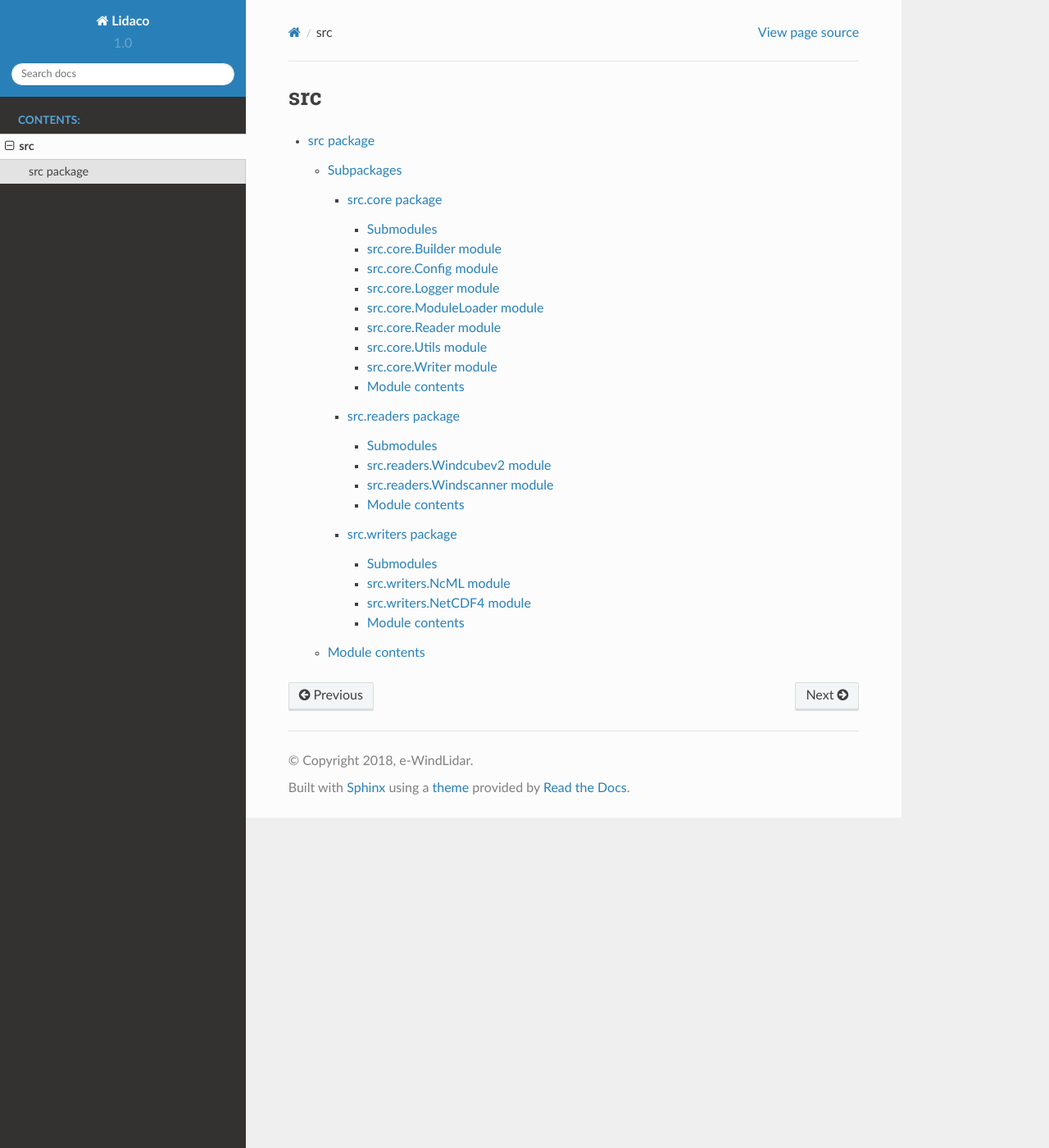
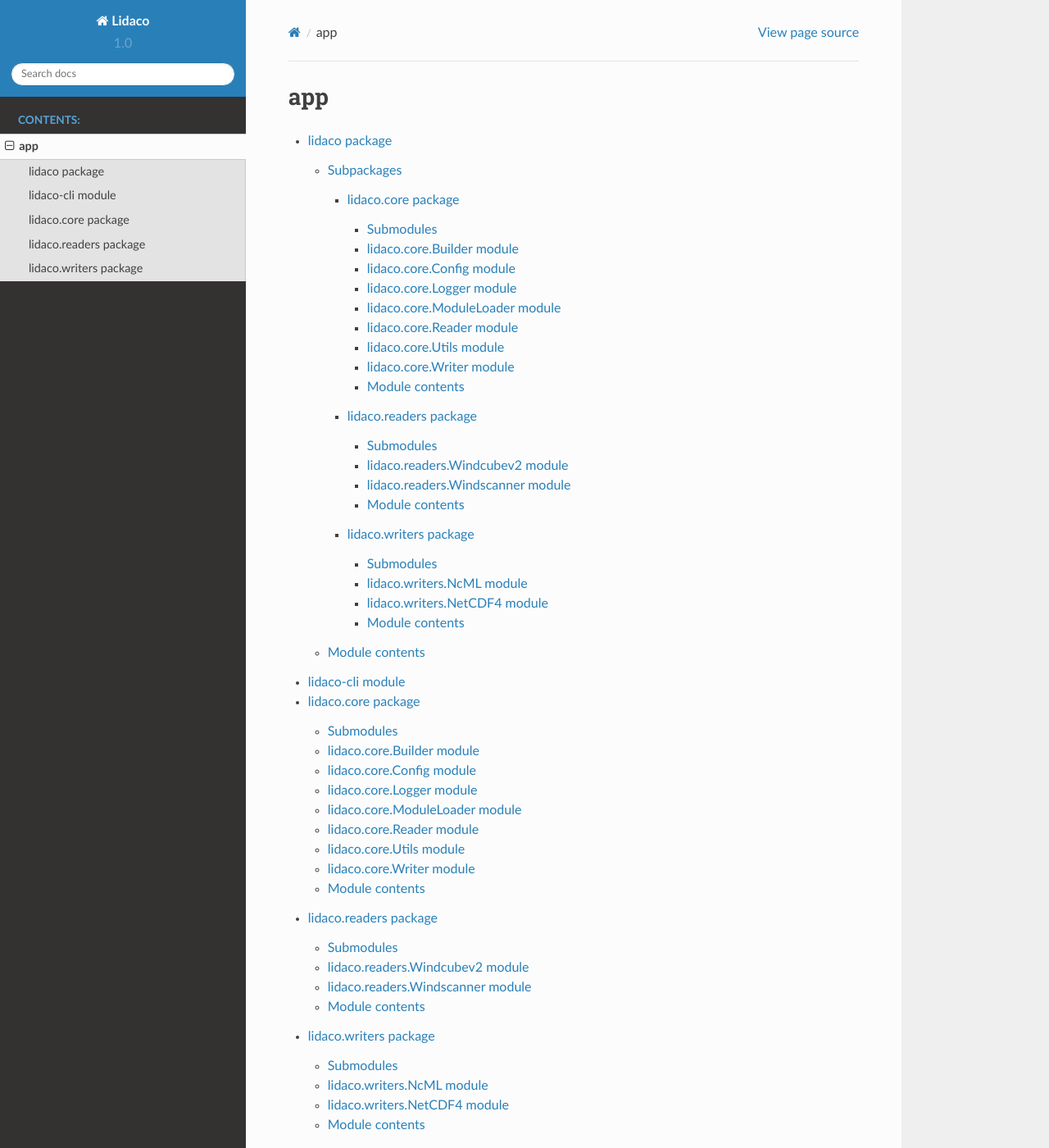
Before and after one commit to e-WindLidar/Lidaco, a Sphinx documentation site: the page built from docs/modules.rst, in a window 1280 px wide and 1400 px high. Shown: the whole window at 82% size. Built offline with Sphinx 7.4.7 and the Read the Docs theme 2.0.0, drawn with Linux system fonts in a browser that asks for light colours; formulas are drawn with MathJax 3.

Commit message:
Updated documentation

```diff
--- /dev/null
+++ b/docs/lidaco-cli.rst
@@ -0,0 +1,7 @@
+lidaco\-cli module
+==================
+
+.. automodule:: lidaco-cli
+    :members:
+    :undoc-members:
+    :show-inheritance:
--- /dev/null
+++ b/docs/lidaco.core.rst
@@ -0,0 +1,70 @@
+lidaco\.core package
+====================
+
+Submodules
+----------
+
+lidaco\.core\.Builder module
+----------------------------
+
+.. automodule:: lidaco.core.Builder
+    :members:
+    :undoc-members:
+    :show-inheritance:
+
+lidaco\.core\.Config module
+---------------------------
+
+.. automodule:: lidaco.core.Config
+    :members:
+    :undoc-members:
+    :show-inheritance:
+
+lidaco\.core\.Logger module
+---------------------------
+
+.. automodule:: lidaco.core.Logger
+    :members:
+    :undoc-members:
+    :show-inheritance:
+
+lidaco\.core\.ModuleLoader module
+---------------------------------
+
+.. automodule:: lidaco.core.ModuleLoader
+    :members:
+    :undoc-members:
+    :show-inheritance:
+
+lidaco\.core\.Reader module
+---------------------------
+
+.. automodule:: lidaco.core.Reader
+    :members:
+    :undoc-members:
+    :show-inheritance:
+
+lidaco\.core\.Utils module
+--------------------------
+
+.. automodule:: lidaco.core.Utils
+    :members:
+    :undoc-members:
+    :show-inheritance:
+
+lidaco\.core\.Writer module
+---------------------------
+
+.. automodule:: lidaco.core.Writer
+    :members:
+    :undoc-members:
+    :show-inheritance:
+
+
+Module contents
+---------------
+
+.. automodule:: lidaco.core
+    :members:
+    :undoc-members:
+    :show-inheritance:
--- /dev/null
+++ b/docs/lidaco.readers.rst
@@ -0,0 +1,30 @@
+lidaco\.readers package
+=======================
+
+Submodules
+----------
+
+lidaco\.readers\.Windcubev2 module
+----------------------------------
+
+.. automodule:: lidaco.readers.Windcubev2
+    :members:
+    :undoc-members:
+    :show-inheritance:
+
+lidaco\.readers\.Windscanner module
+-----------------------------------
+
+.. automodule:: lidaco.readers.Windscanner
+    :members:
+    :undoc-members:
+    :show-inheritance:
+
+
+Module contents
+---------------
+
+.. automodule:: lidaco.readers
+    :members:
+    :undoc-members:
+    :show-inheritance:
--- a/docs/src.rst
+++ b/docs/lidaco.rst
@@ -1,19 +1,19 @@
-src package
-===========
+lidaco package
+==============
 
 Subpackages
 -----------
 
 .. toctree::
 
-    src.core
-    src.readers
-    src.writers
+    lidaco.core
+    lidaco.readers
+    lidaco.writers
 
 Module contents
 ---------------
 
-.. automodule:: src
+.. automodule:: lidaco
     :members:
     :undoc-members:
     :show-inheritance:
--- /dev/null
+++ b/docs/lidaco.writers.rst
@@ -0,0 +1,30 @@
+lidaco\.writers package
+=======================
+
+Submodules
+----------
+
+lidaco\.writers\.NcML module
+----------------------------
+
+.. automodule:: lidaco.writers.NcML
+    :members:
+    :undoc-members:
+    :show-inheritance:
+
+lidaco\.writers\.NetCDF4 module
+-------------------------------
+
+.. automodule:: lidaco.writers.NetCDF4
+    :members:
+    :undoc-members:
+    :show-inheritance:
+
+
+Module contents
+---------------
+
+.. automodule:: lidaco.writers
+    :members:
+    :undoc-members:
+    :show-inheritance:
--- a/docs/modules.rst
+++ b/docs/modules.rst
@@ -1,7 +1,11 @@
-src
+app
 ===
 
 .. toctree::
    :maxdepth: 4
 
-   src
+   lidaco
+   lidaco-cli
+   lidaco.core
+   lidaco.readers
+   lidaco.writers
--- a/docs/src.core.rst
+++ /dev/null
@@ -1,70 +0,0 @@
-src\.core package
-=================
-
-Submodules
-----------
-
-src\.core\.Builder module
--------------------------
-
-.. automodule:: src.core.Builder
-    :members:
-    :undoc-members:
-    :show-inheritance:
-
-src\.core\.Config module
-------------------------
-
-.. automodule:: src.core.Config
-    :members:
-    :undoc-members:
-    :show-inheritance:
-
-src\.core\.Logger module
-------------------------
-
-.. automodule:: src.core.Logger
-    :members:
-    :undoc-members:
-    :show-inheritance:
-
-src\.core\.ModuleLoader module
-------------------------------
-
-.. automodule:: src.core.ModuleLoader
-    :members:
-    :undoc-members:
-    :show-inheritance:
-
-src\.core\.Reader module
-------------------------
-
-.. automodule:: src.core.Reader
-    :members:
-    :undoc-members:
-    :show-inheritance:
-
-src\.core\.Utils module
------------------------
-
-.. automodule:: src.core.Utils
-    :members:
-    :undoc-members:
-    :show-inheritance:
-
-src\.core\.Writer module
-------------------------
-
-.. automodule:: src.core.Writer
-    :members:
-    :undoc-members:
-    :show-inheritance:
-
-
-Module contents
----------------
-
-.. automodule:: src.core
-    :members:
-    :undoc-members:
-    :show-inheritance:
--- a/docs/src.readers.rst
+++ /dev/null
@@ -1,30 +0,0 @@
-src\.readers package
-====================
-
-Submodules
-----------
-
-src\.readers\.Windcubev2 module
--------------------------------
-
-.. automodule:: src.readers.Windcubev2
-    :members:
-    :undoc-members:
-    :show-inheritance:
-
-src\.readers\.Windscanner module
---------------------------------
-
-.. automodule:: src.readers.Windscanner
-    :members:
-    :undoc-members:
-    :show-inheritance:
-
-
-Module contents
----------------
-
-.. automodule:: src.readers
-    :members:
-    :undoc-members:
-    :show-inheritance:
--- a/docs/src.writers.rst
+++ /dev/null
@@ -1,30 +0,0 @@
-src\.writers package
-====================
-
-Submodules
-----------
-
-src\.writers\.NcML module
--------------------------
-
-.. automodule:: src.writers.NcML
-    :members:
-    :undoc-members:
-    :show-inheritance:
-
-src\.writers\.NetCDF4 module
-----------------------------
-
-.. automodule:: src.writers.NetCDF4
-    :members:
-    :undoc-members:
-    :show-inheritance:
-
-
-Module contents
----------------
-
-.. automodule:: src.writers
-    :members:
-    :undoc-members:
-    :show-inheritance:
```
Also changed, not shown: README.md (+4 -4 lines).
